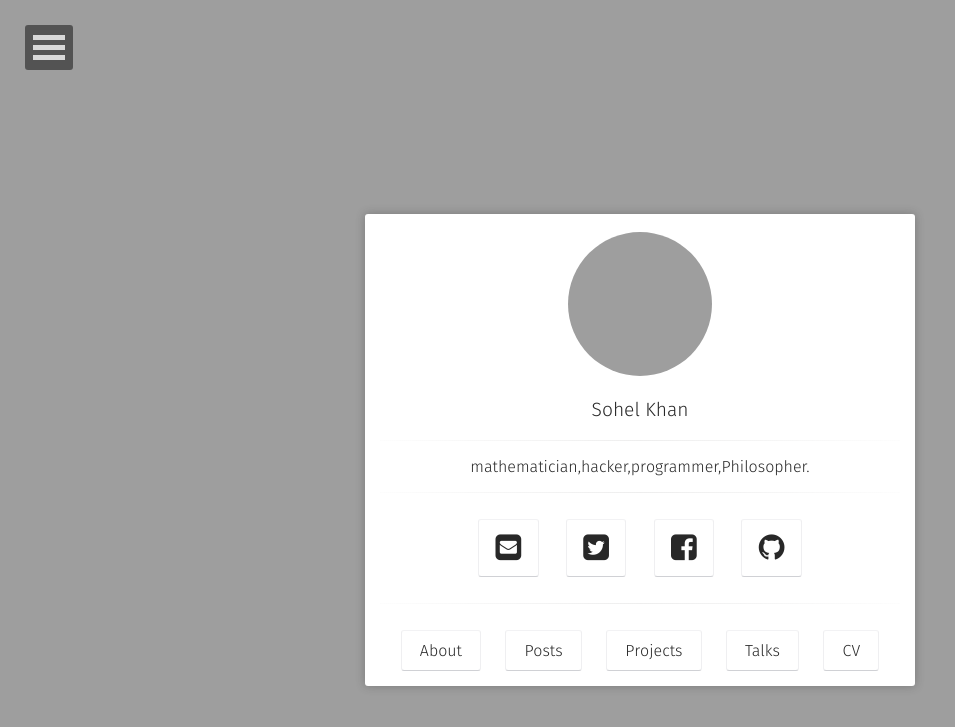
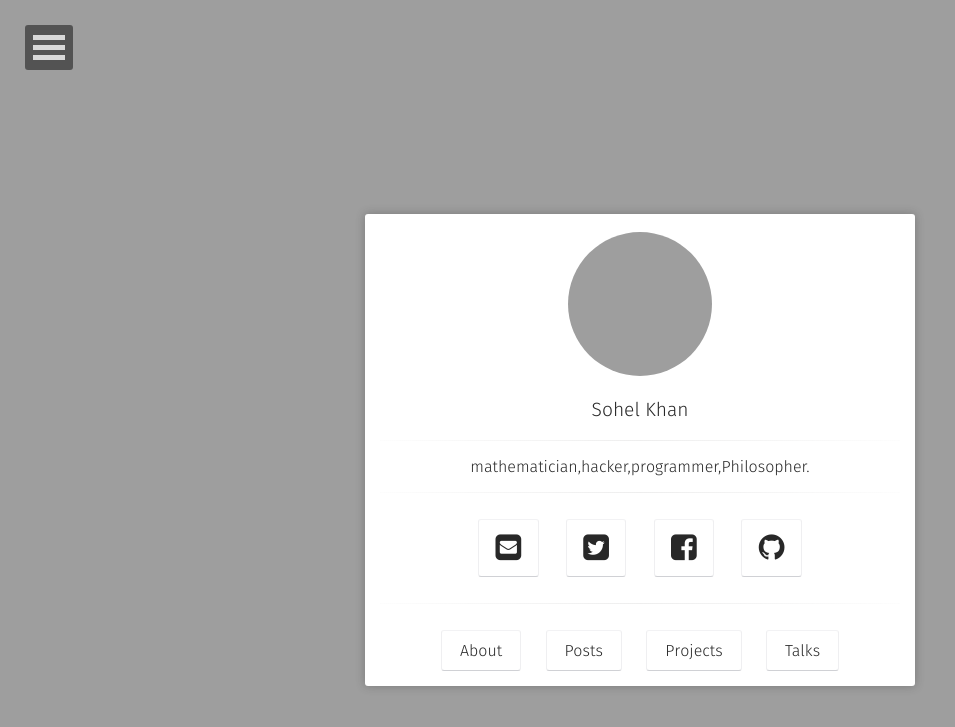
Before and after one commit to sohelkhanzz/mphs-edu.github.io, a Jekyll site: the page built from index.html, in a window 1280 px wide. Shown: the top 727 px of the page, without its empty margins (0-955 px from the left). Built offline with Jekyll 4.4.1, drawn with Linux system fonts in a browser that asks for light colours; nearby versions of some CDN libraries; some web fonts are replaced; a style sheet for code colours, icons or effects is not loaded; grey boxes are pictures that could not be loaded.

Commit message:
Update home.html

```diff
--- a/_layouts/home.html
+++ b/_layouts/home.html
@@ -44,9 +44,6 @@ layout: compress
                          <a class="btn zoombtn" href="{{ site.url }}/talks">
                          Talks
                          </a>
-                         <a class="btn zoombtn" href="https://docs.google.com/gview?url=https://github.com/rainsworth/awesomeCV/raw/master/resume.pdf&embedded=true">
-                         CV
-                         </a>
                  </h3>
             </div>
         </div>
```
